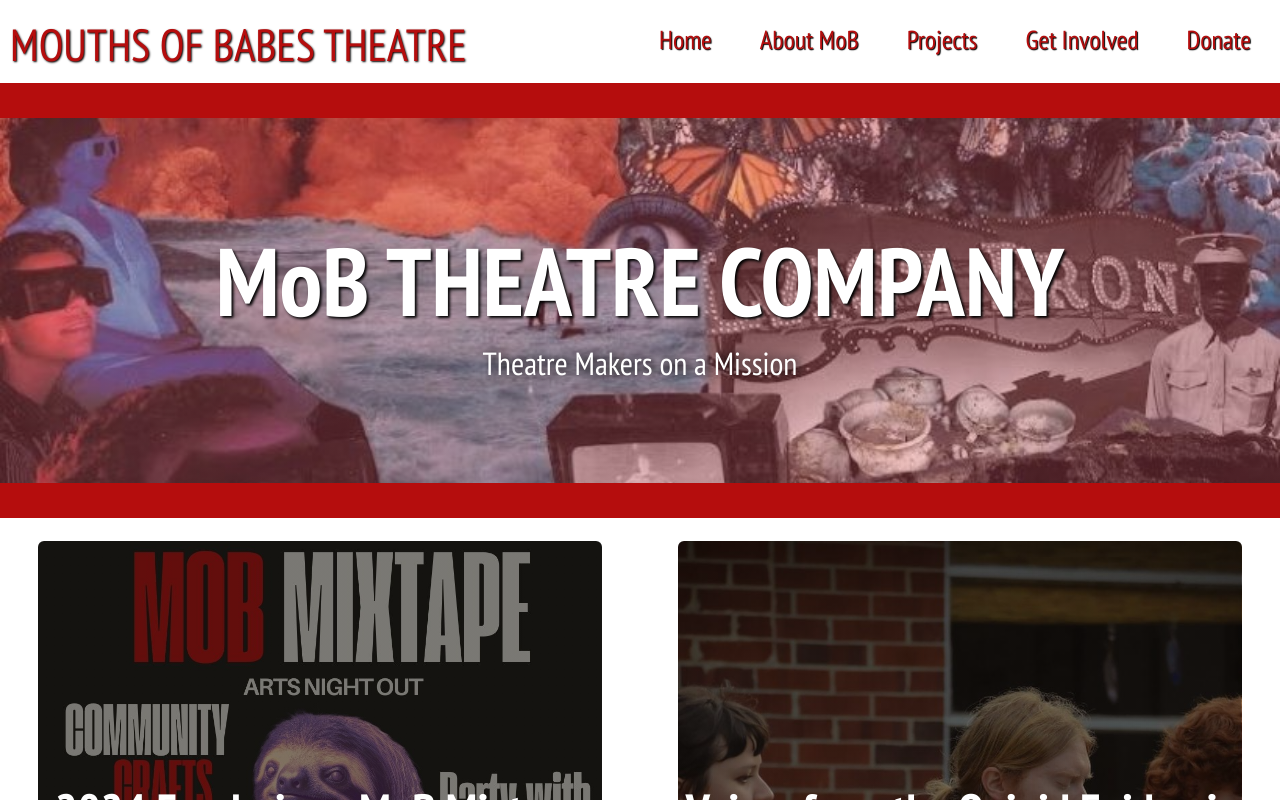
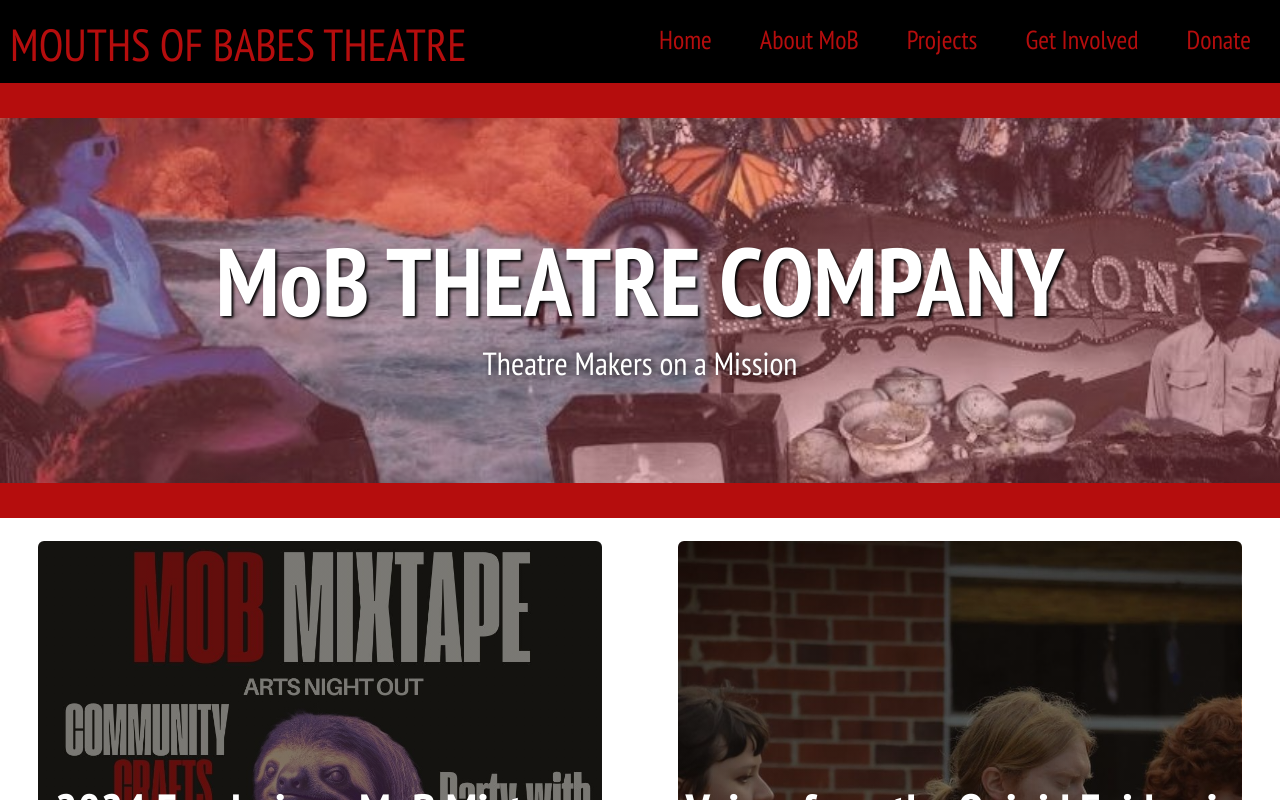
Before and after one commit to mackwick/MoB_Website_FE, a React (Vite) app: page / in a window 1280 px wide. Shown: the top 800 px of the page. Built offline with nearby package versions, Linux system fonts and the light colour scheme.

Commit message:
black header

```diff
--- a/src/index.css
+++ b/src/index.css
@@ -56,7 +56,7 @@
   justify-content: space-between;
   align-items: center;
   border-bottom: solid var(--red) 35px;
-  background-color: white;
+  background-color: black;
   padding: 5px;
 }
 
@@ -1045,7 +1045,7 @@
   }
 
   .offscreen-menu {
-    background-color: white;
+    background-color: black;
     color: var(--red);
     text-shadow: 1px 1px 1px black;
     height: 10%;
```
